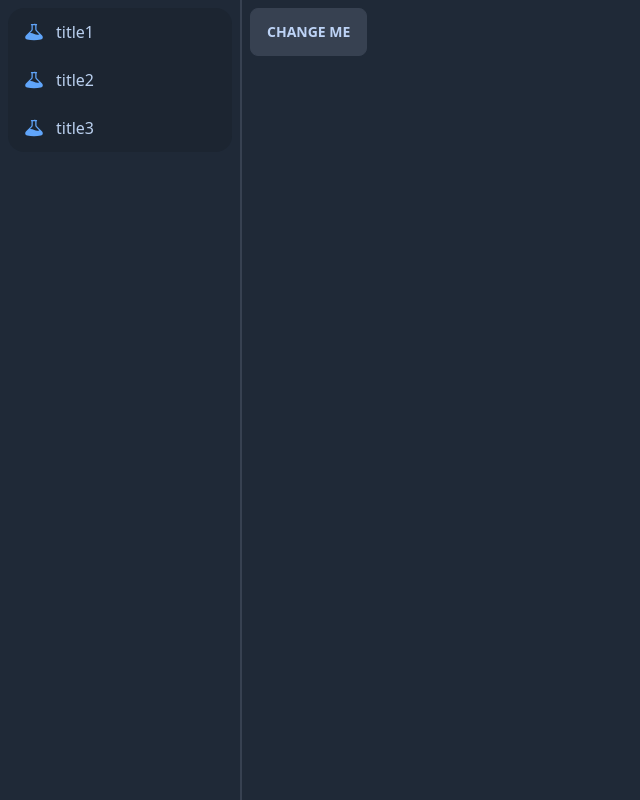
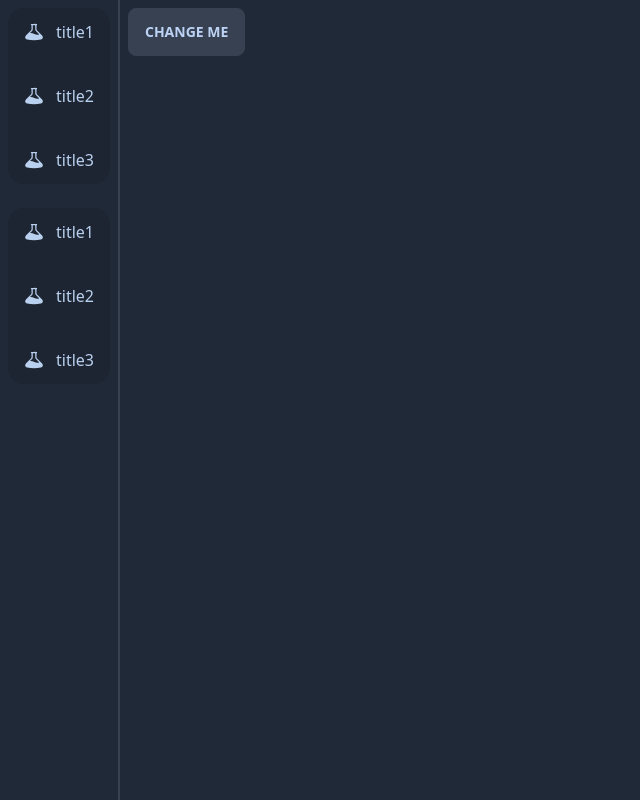
Before and after one commit to dsxksss/shop_coffee_application, a Vue app: page / in a window 1280 px wide. Shown: the whole page, without its empty margins (0-640 px from the left). Built offline with nearby package versions, Linux system fonts and the light colour scheme.

Commit message:
清除多余样式 整理文件结构

```diff
--- a/src/App.vue
+++ b/src/App.vue
@@ -1,19 +1,12 @@
 <script setup>
 import "./index.css";
-import { ref } from "vue";
 import LeftContent from "./components/LeftContent.vue"
 import RightContent from "./components/RightContent.vue"
-const menuTarget = ref(true);
-
 </script>
 
 <template>
   <div class="flex flex-row h-screen">
-    <LeftContent :menu="menuTarget" />
-    <RightContent @changeMenu="(t) => menuTarget = !t" :menu="menuTarget" />
+    <LeftContent />
+    <RightContent />
   </div>
 </template>
-
-<style scoped>
-
-</style>
--- a/src/components/IconMenu.vue
+++ /dev/null
@@ -1,23 +0,0 @@
-<script setup>
-import { BeakerIcon } from '@heroicons/vue/24/solid'
-</script>
-
-<template>
-    <ul class="menu bg-base-200 p-2 rounded-box">
-        <li>
-            <a>
-                <BeakerIcon class="h-5 w-5 text-blue-400" />
-            </a>
-        </li>
-        <li>
-            <a>
-                <BeakerIcon class="h-5 w-5 text-blue-400" />
-            </a>
-        </li>
-        <li>
-            <a>
-                <BeakerIcon class="h-5 w-5 text-blue-400" />
-            </a>
-        </li>
-    </ul>
-</template>
--- a/src/components/LeftContent.vue
+++ b/src/components/LeftContent.vue
@@ -1,17 +1,12 @@
 <script setup>
-import TitileMenu from "./TitleMenu.vue";
-import IconMenu from "./IconMenu.vue";
-const props = defineProps({
-    menu: Boolean
-});
-
+import Menu from "./Menu.vue";
 </script>
 
 <!-- TODO 待优化导航栏 -->
 
 <template>
-    <div class="p-2 border-r-2 border-gray-700">
-        <TitileMenu v-if="menu" />
-        <IconMenu v-else />
+    <div class="flex flex-col space-y-6 p-2 border-r-2 border-gray-700">
+        <Menu />
+        <Menu />
     </div>
 </template>
--- a/src/components/TitleMenu.vue
+++ b/src/components/Menu.vue
@@ -1,25 +1,24 @@
 <script setup>
 import { BeakerIcon } from '@heroicons/vue/24/solid'
-
 </script>
 
 <template>
-    <ul class="menu bg-base-200 w-56 rounded-box">
+    <ul class="menu bg-base-200 rounded-box space-y-4">
         <li>
             <a>
-                <BeakerIcon class="h-5 w-5 text-blue-400" />
+                <BeakerIcon class="h-5 w-5" />
                 title1
             </a>
         </li>
         <li>
             <a>
-                <BeakerIcon class="h-5 w-5 text-blue-400" />
+                <BeakerIcon class="h-5 w-5" />
                 title2
             </a>
         </li>
         <li>
             <a>
-                <BeakerIcon class="h-5 w-5 text-blue-400" />
+                <BeakerIcon class="h-5 w-5" />
                 title3
             </a>
         </li>
--- a/src/components/RightContent.vue
+++ b/src/components/RightContent.vue
@@ -1,13 +1,8 @@
 <script setup>
-const props = defineProps({
-    menu: Boolean
-});
-
-const emit = defineEmits(['changeMenu'])
 </script>
 
 <template>
     <div class="w-full p-2">
-        <button class="btn" @click="emit('changeMenu', menu)">CHANGE ME</button>
+        <button class="btn">CHANGE ME</button>
     </div>
 </template>
```
